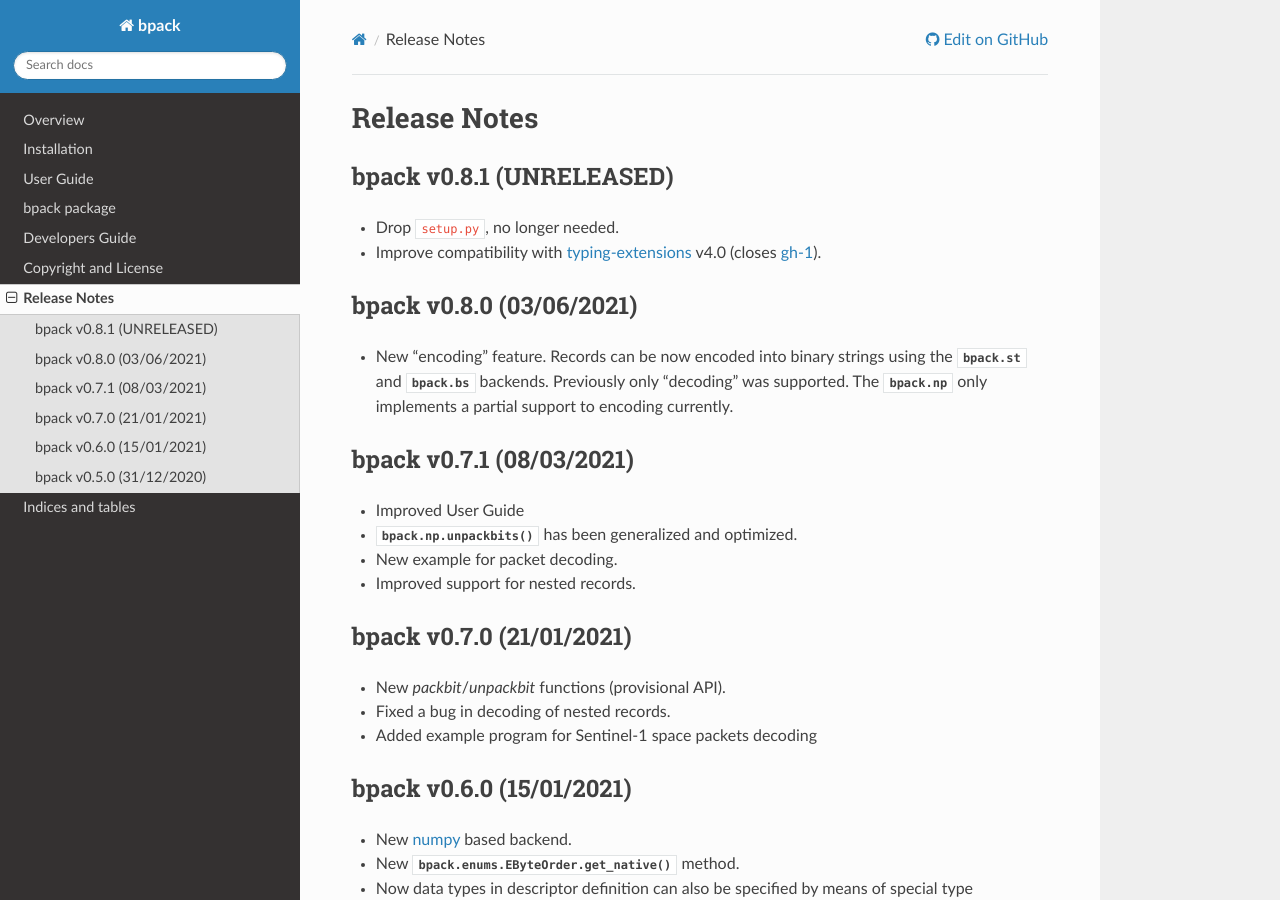
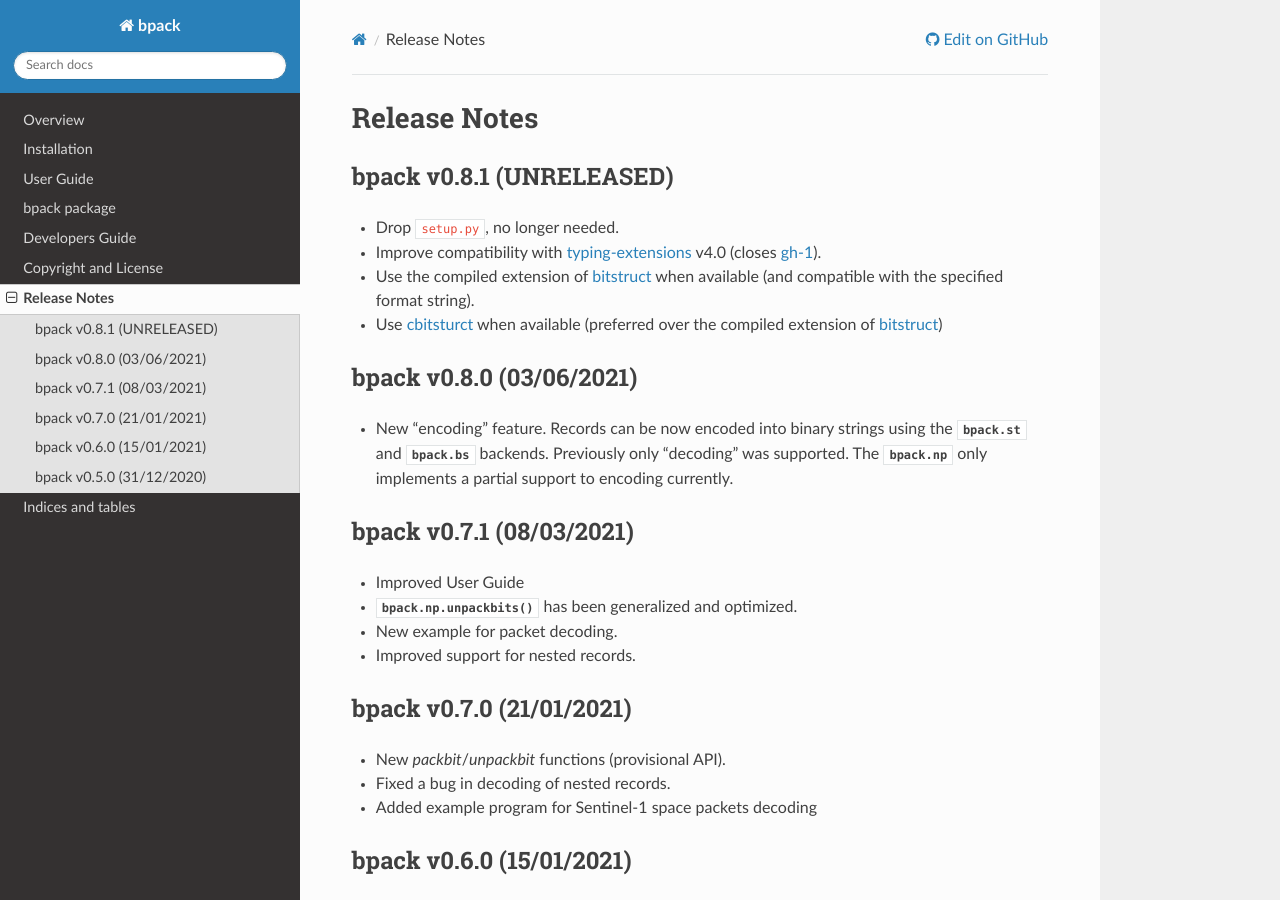
Before and after one commit to avalentino/bpack, a Sphinx documentation site: the page built from docs/release_notes.rst, in a window 1280 px wide and 900 px high. Built offline with Sphinx 7.4.7 and the Read the Docs theme 2.0.0, drawn with Linux system fonts in a browser that asks for light colours.

Commit message:
Update release notes

```diff
--- a/docs/release_notes.rst
+++ b/docs/release_notes.rst
@@ -7,8 +7,14 @@
 * Drop ``setup.py``, no longer needed.
 * Improve compatibility with `typing-extensions`_ v4.0
   (closes :issue:`1`).
+* Use the compiled extension of `bitstruct`_ when available
+  (and compatible with the specified format string).
+* Use `cbitsturct`_ when available (preferred over the
+  compiled extension of `bitstruct`_)
 
 .. _`typing-extensions`: https://pypi.org/project/typing-extensions
+.. _bitstruct: https://github.com/eerimoq/bitstruct
+.. _cbitsturct: https://github.com/qchateau/cbitstruct
 
 
 bpack v0.8.0 (03/06/2021)
```
